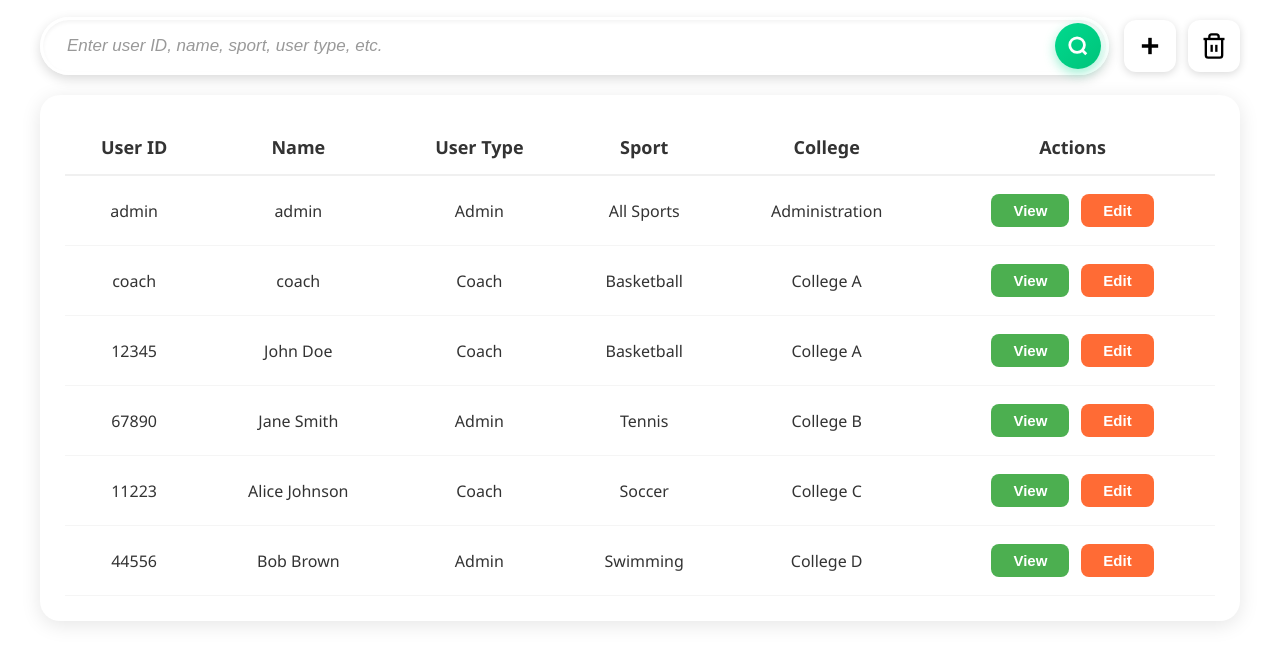
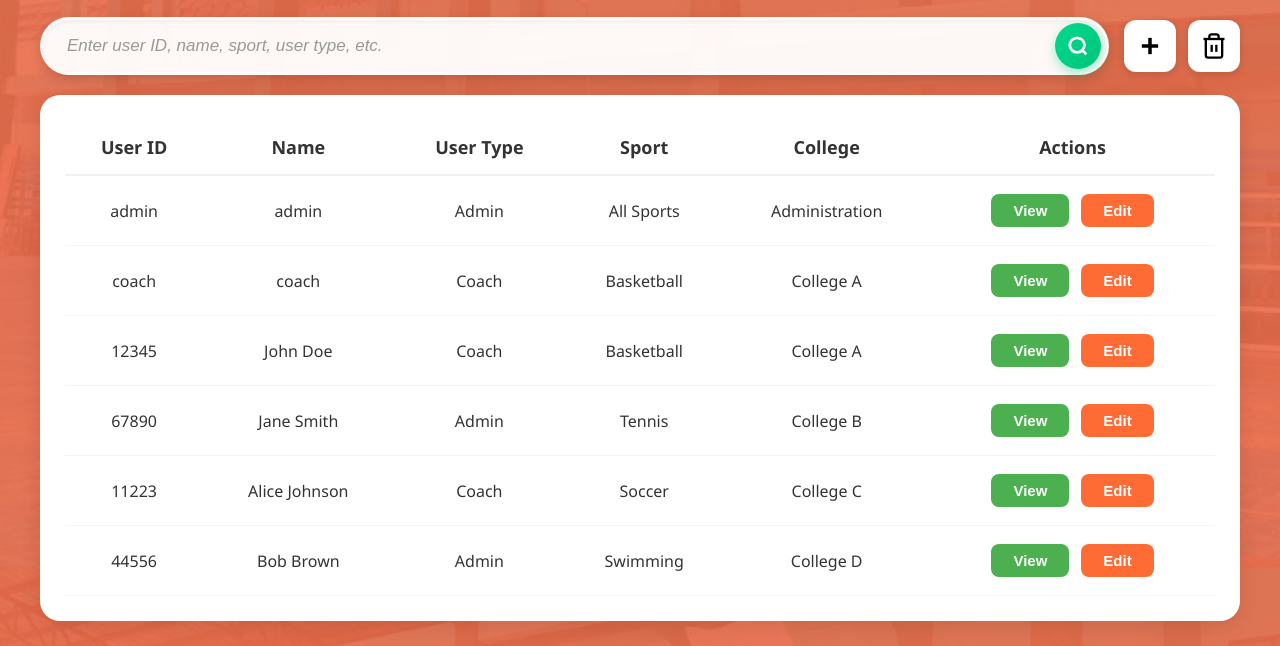
Before and after one commit to hagoldruzz03/SLSU---VumpIT, a plain HTML site: page admin.html in a window 1280 px wide. Shown: the part 233-879 px from the top of the page. Drawn offline with Linux system fonts and the light colour scheme.

Commit message:
Update admin.html

```diff
--- a/admin.html
+++ b/admin.html
@@ -6,7 +6,14 @@
     <title>vumpIT - Admin Dashboard</title>
     <link rel="stylesheet" href="css/admin.css" />
   </head>
-  <body>
+  <body
+    style="
+      background: url('../elements/background.png') center center / cover
+        no-repeat fixed;
+      min-height: 100vh;
+      overflow-x: hidden;
+    "
+  >
     <!-- Header -->
     <header class="header">
       <div class="logo-container">
```
